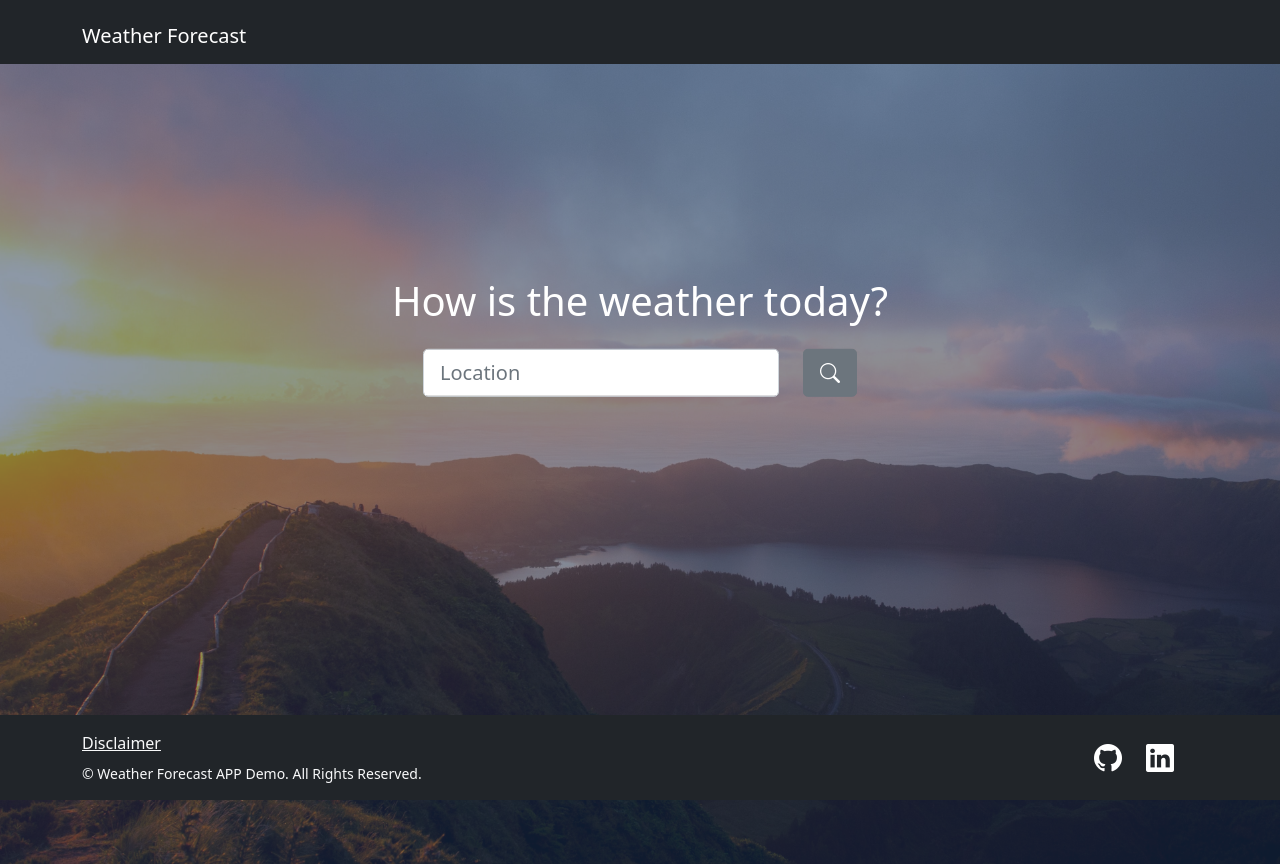
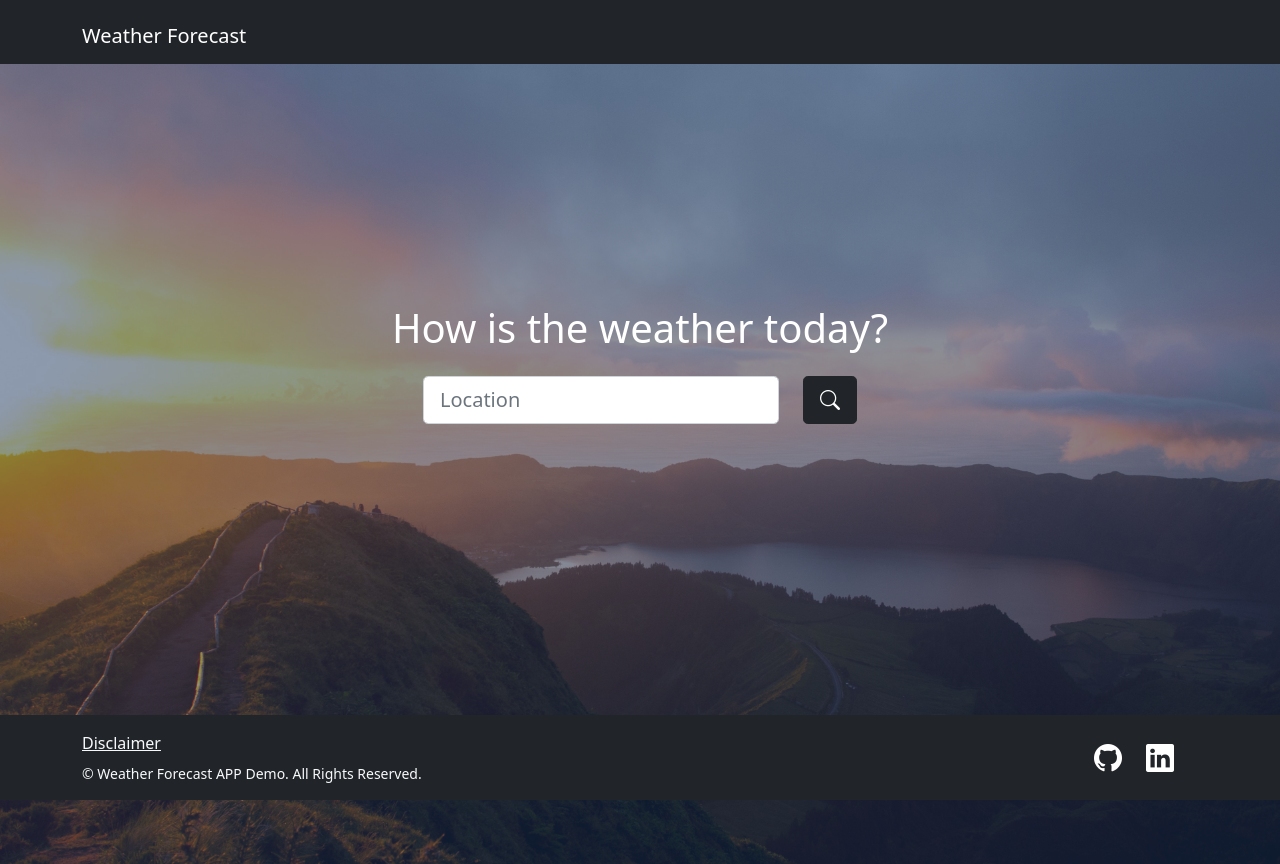
Before and after one commit to AndreMP97/weather-app, a React (Create React App) app: page /#/ in a window 1280 px wide. Built offline with nearby package versions, Linux system fonts and the light colour scheme.

Commit message:
Fix Style

```diff
--- a/src/components/disclaimer.jsx
+++ b/src/components/disclaimer.jsx
@@ -1,8 +1,8 @@
 const Disclaimer = () => {
     localStorage.setItem("results", "true");
     return (
-        <section className="disclaimer bg-secondary text-center">
-            <div className="container">
+        <section className="disclaimer">
+            <div className="container text-center">
                 <div className="row row-cols-1 row-cols-md-3 g-4">
                     <div className="col">
                         <div className="card h-100">
--- a/src/components/form.jsx
+++ b/src/components/form.jsx
@@ -105,13 +105,13 @@ class FormComponent extends Component {
                                 <datalist id="locations"> {this.state.autoComplete.map((opt, i) => (<option key={i}>{opt}</option>))} </datalist>
                             </div>
                             <div className="col-auto">
-                                <button className="btn btn-secondary btn-lg shadow-none" id="submitButton" type="submit"><i className="bi bi-search"></i></button>
+                                <button className="btn btn-dark btn-lg shadow-none" id="submitButton" type="submit"><i className="bi bi-search"></i></button>
                             </div>
                             <Modal show={this.state.show} centered>
                                 <Modal.Header><div className="text-danger mb-1">ERROR</div></Modal.Header>
                                 <Modal.Body><div className="text-center text-danger mb-1">Please select a location!</div></Modal.Body>
                                 <Modal.Footer>
-                                    <Button variant="secondary" onClick={this.handleClose}>Close</Button>
+                                    <Button variant="dark" onClick={this.handleClose}>Close</Button>
                                 </Modal.Footer>
                             </Modal>
                         </div>
--- a/src/components/mainpage.jsx
+++ b/src/components/mainpage.jsx
@@ -3,7 +3,7 @@ import Form from './form';
 const MainPage = () => {
     localStorage.removeItem("results");
     return (
-        <main className="home vh-100">
+        <main className="home">
             <div className="container homecontainer position-relative">
                 <div className="row justify-content-center">
                     <div className="col-xl-6">
--- a/src/css/styles.css
+++ b/src/css/styles.css
@@ -11,6 +11,7 @@
   background-color: #343a40;
   background: url("../assets/img/bg-masthead.jpg") no-repeat center center;
   background-size: cover;
+  height: 100vh;
 }
 .home:before {
   content: "";
@@ -82,7 +83,6 @@
 
 .homecontainer {
   top: 30%;
-  transform: translateY(-20%);
 }
 
 body {
```
